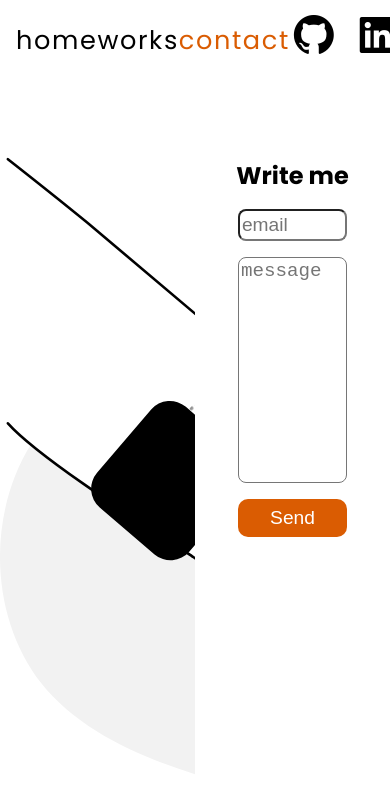
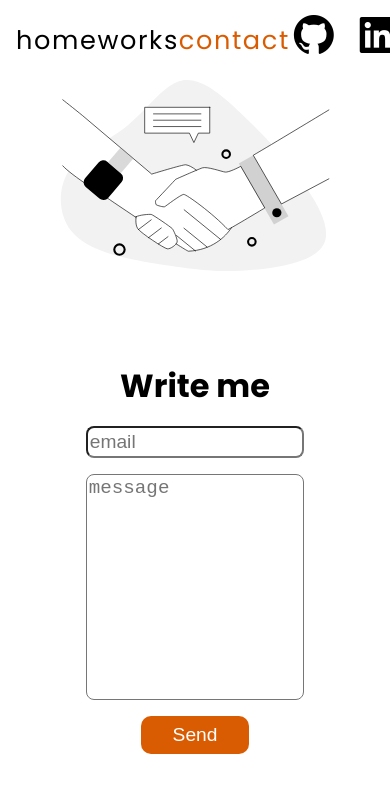
Before and after one commit to utkuoylum/reactportfolio, a React (Vite) app: page /contact in a window 390 px wide. Shown: the top 812 px of the page. Built offline with nearby package versions, Linux system fonts and the light colour scheme.

Commit message:
responsive contact

```diff
--- a/src/Components/contact/contact.scss
+++ b/src/Components/contact/contact.scss
@@ -3,14 +3,22 @@
 .contact {
     display: flex;
     height: calc(100dvh - 5rem);
+    @media (max-width: 768px) {
+
+flex-direction: column;
+    }
+
 
 
     .left {
         flex: 1;
         overflow: hidden;
 
+
         img {
+            object-fit: fill;
             height: 100%;
+            width: 100%;
         }
     }
     .right {
@@ -18,7 +26,13 @@
         display: flex;
         flex-direction: column;
         align-items: center;
-        justify-content: center
+        justify-content: center;
+        flex-shrink: 0;
+        @media (max-width: 768px) {
+
+flex: 3;
+        }
+
 
         h2 {
             font-size: 2rem;
--- a/src/Components/topbar/Topbar.jsx
+++ b/src/Components/topbar/Topbar.jsx
@@ -5,7 +5,7 @@ export default function Topbar() {
 
   return (
     <div className="topbar" id="topbar">
-      <a href="#intro" className="logo">oylum.</a>
+      <a href="/" className="logo">oylum.</a>
 
           <div className="navItems">
             <NavLink to="/" className={({isActive})=>isActive ? "selected": ""}>home</NavLink>
--- a/src/Components/works/works.scss
+++ b/src/Components/works/works.scss
@@ -22,12 +22,22 @@
         position: absolute;
 
         &.left{
-            left: 100px;
+            left: 6rem;
             cursor: pointer;
+            @media (max-width: 768px) {
+
+               left: 1rem;
+
+              }
         }
         &.right {
             cursor: pointer;
-            right: 100px;
+            right: 6rem;
+            @media (max-width: 768px) {
+
+                right: 1rem;
+
+               }
 
         }
     }
@@ -51,7 +61,7 @@
             }
         }
         .item {
-            width: 50rem;
+            width: 60%;
             height: 100%;
             background-color: white;
             border-radius: 20px;
@@ -61,6 +71,12 @@
 
             -webkit-box-shadow: -7px 8px 14px 2px rgba(0,0,0,0.65);
             box-shadow: -7px 8px 14px 2px rgba(0,0,0,0.65);
+
+            @media (max-width: 768px) {
+                flex-direction: column;
+
+
+             }
 
             .left {
                 flex: 4;
@@ -85,6 +101,7 @@
                         display: flex;
                         align-items: center;
                         justify-content: center;
+
 
 
                     }
@@ -122,10 +139,23 @@
                 align-items: center;
                 justify-content: center;
                 overflow: hidden;
+                @media (max-width: 768px) {
+
+                    order: -1;
+                    flex: 2;
+
+                 }
 
                 img {
                     width: 400px;
                     transform: rotate(-10deg);
+
+                    @media (max-width: 768px) {
+
+                       width: 100%;
+                       transform: none;
+
+                     }
                 }
             }
         }
```
